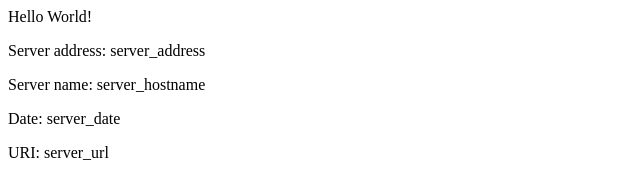
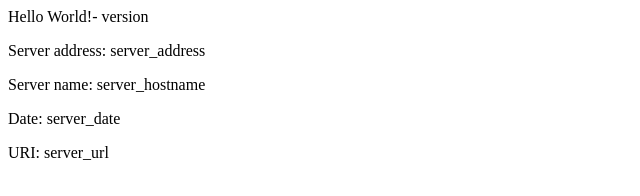
Before and after one commit to xzp1990/eks-example, a plain HTML site: page src/index.html in a window 1280 px wide. Shown: the full height of the page, 0-640 px from the left. Drawn offline with Linux system fonts and the light colour scheme.

Commit message:
v2 Updating home page

```diff
--- a/src/index.html
+++ b/src/index.html
@@ -1,8 +1,8 @@
 <head>
-<title>Hello World</title>
+<title>Hello World Version2 </title>
 </head>
 <div class="info">
-<h>Hello World!</h>
+<h>Hello World!- version</h>
 <p><span>Server&nbsp;address:</span> <span>server_address</span></p>
 <p><span>Server&nbsp;name:</span> <span>server_hostname</span></p>
 <p class="smaller"><span>Date:</span> <span>server_date</span></p>
```
